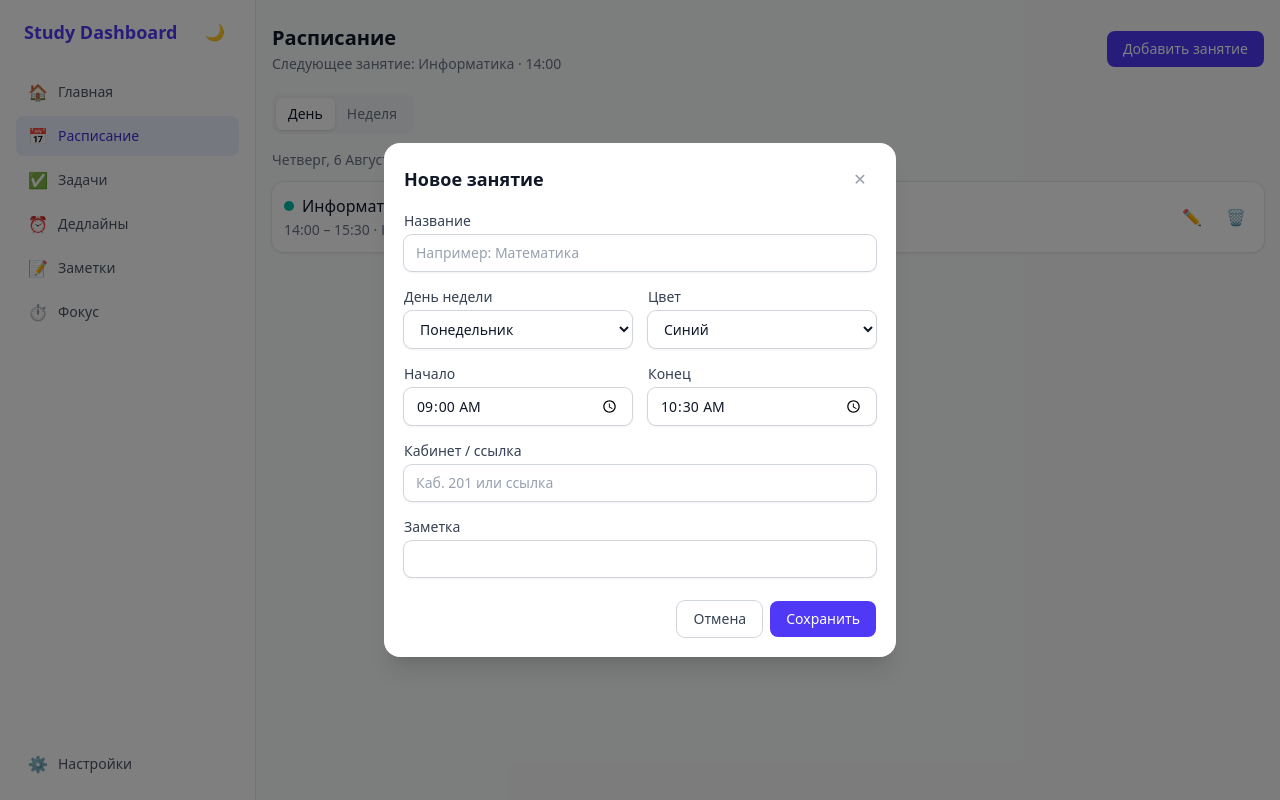
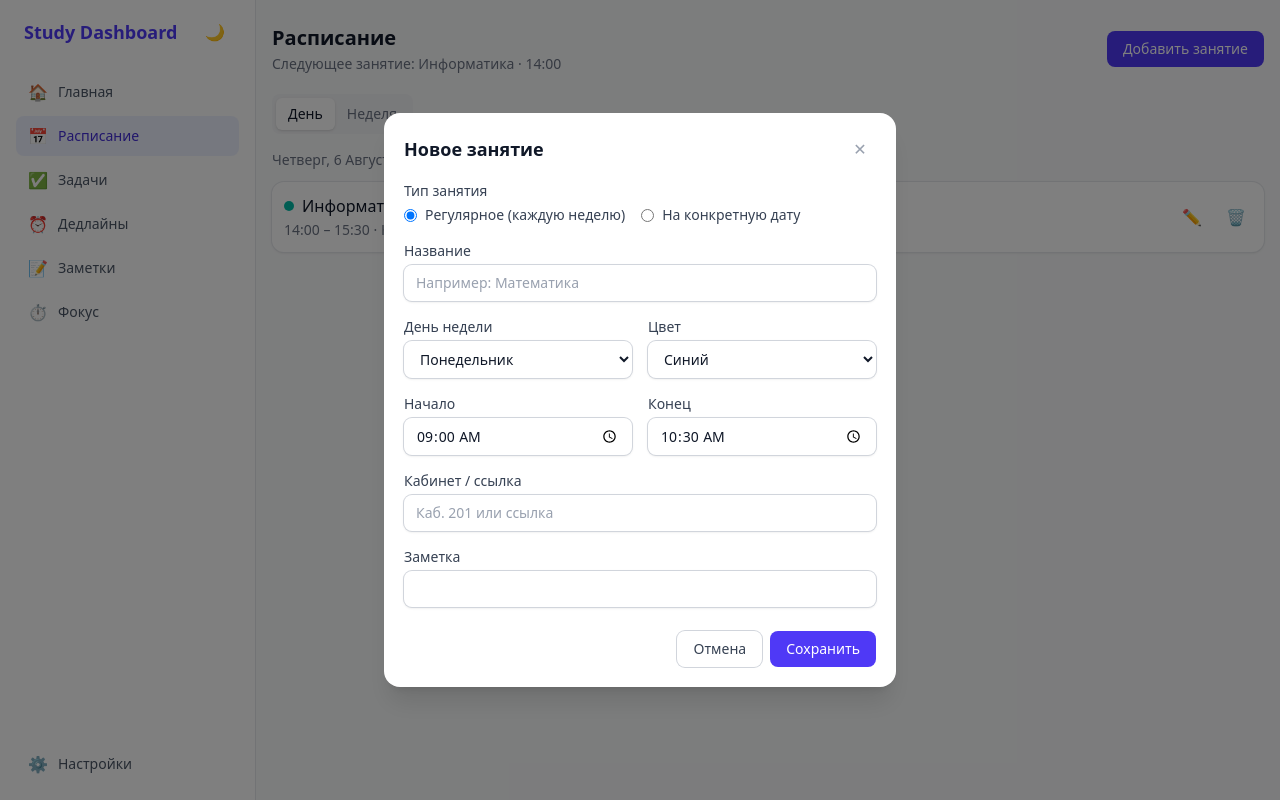
Before and after one commit to Raviil-IV/study-dashboard, a React (Vite) app: page /schedule in a window 1280 px wide. Both pictures are taken after a click on the button "Добавить занятие". Built offline with nearby package versions, Linux system fonts and the light colour scheme.

Commit message:
Add lesson type picker and date field to form

```diff
--- a/src/components/schedule/LessonForm.tsx
+++ b/src/components/schedule/LessonForm.tsx
@@ -1,6 +1,7 @@
 import { useState, type FormEvent } from 'react'
 import type { Lesson } from '../../types'
 import { WEEKDAYS, SUBJECT_COLORS, COLOR_NAMES } from '../../lib/constants'
+import { toISODate } from '../../lib/date'
 import Input from '../ui/Input'
 import Select from '../ui/Select'
 import Button from '../ui/Button'
@@ -13,6 +14,8 @@ export interface LessonFormValues {
   location: string
   note: string
   color: string
+  type: 'weekly' | 'once'
+  date: string
 }
 
 const DEFAULT_VALUES: LessonFormValues = {
@@ -23,6 +26,8 @@ const DEFAULT_VALUES: LessonFormValues = {
   location: '',
   note: '',
   color: 'blue',
+  type: 'weekly',
+  date: '',
 }
 
 export default function LessonForm({ initial, onSubmit, onCancel }: { initial?: Lesson; onSubmit: (values: LessonFormValues) => void; onCancel: () => void }) {
@@ -36,6 +41,8 @@ export default function LessonForm({ initial, onSubmit, onCancel }: { initial?:
           location: initial.location ?? '',
           note: initial.note ?? '',
           color: initial.color ?? 'blue',
+          type: initial.type ?? 'weekly',
+          date: initial.date ?? '',
         }
       : DEFAULT_VALUES,
   )
@@ -51,18 +58,42 @@ export default function LessonForm({ initial, onSubmit, onCancel }: { initial?:
       setError('Время конца должно быть позже времени начала')
       return
     }
-    onSubmit(values)
+    if (values.type === 'once' && !values.date) {
+      setError('Выберите дату')
+      return
+    }
+    onSubmit({
+      ...values,
+      weekday: values.type === 'once' && values.date ? new Date(values.date).getDay() : values.weekday,
+    })
   }
 
   return (
     <form onSubmit={handleSubmit} className="space-y-4">
+      <fieldset>
+        <legend className="mb-1 block text-sm font-medium text-gray-700 dark:text-gray-300">Тип занятия</legend>
+        <div className="flex gap-4">
+          <label className="flex items-center gap-2 text-sm text-gray-700 dark:text-gray-300">
+            <input type="radio" name="lessonType" checked={values.type === 'weekly'} onChange={() => setValues({ ...values, type: 'weekly' })} />
+            Регулярное (каждую неделю)
+          </label>
+          <label className="flex items-center gap-2 text-sm text-gray-700 dark:text-gray-300">
+            <input type="radio" name="lessonType" checked={values.type === 'once'} onChange={() => setValues({ ...values, type: 'once' })} />
+            На конкретную дату
+          </label>
+        </div>
+      </fieldset>
       <Input label="Название" value={values.title} onChange={(e) => setValues({ ...values, title: e.target.value })} placeholder="Например: Математика" />
       <div className="grid grid-cols-2 gap-4">
-        <Select label="День недели" value={String(values.weekday)} onChange={(e) => setValues({ ...values, weekday: Number(e.target.value) })}>
-          {WEEKDAYS.map((day, i) => (
-            <option key={i} value={i}>{day}</option>
-          ))}
-        </Select>
+        {values.type === 'once' ? (
+          <Input label="Дата" type="date" min={toISODate(new Date())} value={values.date} onChange={(e) => setValues({ ...values, date: e.target.value })} />
+        ) : (
+          <Select label="День недели" value={String(values.weekday)} onChange={(e) => setValues({ ...values, weekday: Number(e.target.value) })}>
+            {WEEKDAYS.map((day, i) => (
+              <option key={i} value={i}>{day}</option>
+            ))}
+          </Select>
+        )}
         <Select label="Цвет" value={values.color} onChange={(e) => setValues({ ...values, color: e.target.value })}>
           {SUBJECT_COLORS.map((c) => (
             <option key={c} value={c}>{COLOR_NAMES[c]}</option>
--- a/src/pages/SchedulePage.tsx
+++ b/src/pages/SchedulePage.tsx
@@ -30,10 +30,11 @@ export default function SchedulePage() {
     setModalOpen(true)
   }
   const handleSubmit = (values: LessonFormValues) => {
+    const lesson = { ...values, date: values.date || undefined }
     if (editing) {
-      updateLesson(editing.id, values)
+      updateLesson(editing.id, lesson)
     } else {
-      addLesson({ ...values, type: 'weekly' })
+      addLesson(lesson)
     }
     setModalOpen(false)
   }
```
Also changed, not shown: 1 other file (tests, documents, lock files or other folders).
